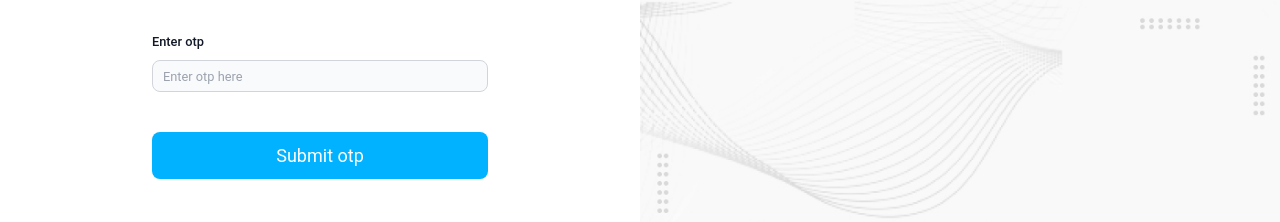
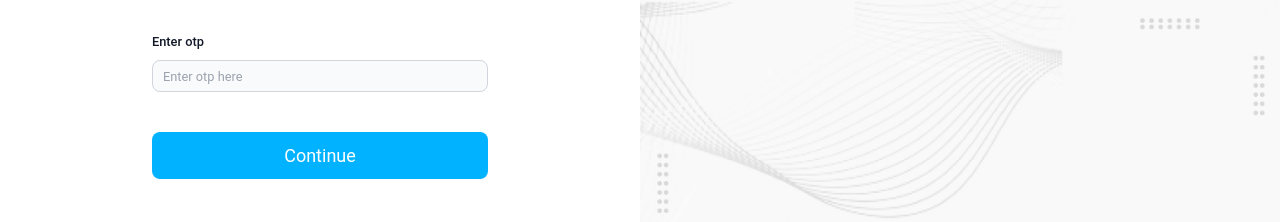
Before and after one commit to krishanumishra778/NTW, a React (Vite) app in the folder client/: page /getotp in a window 1280 px wide. Shown: the top 222 px of the page. Built offline with nearby package versions, Linux system fonts and the light colour scheme; no server answers.

Commit message:
Update Getotp.jsx

```diff
--- a/client/src/Components/auth/Getotp.jsx
+++ b/client/src/Components/auth/Getotp.jsx
@@ -121,7 +121,7 @@ export const Getotp = () => {
                       </circle>
                     </g>
                   </svg>
-                ) : "Submit otp"}
+                ) : "Continue"}
 
               </button>
 
```
